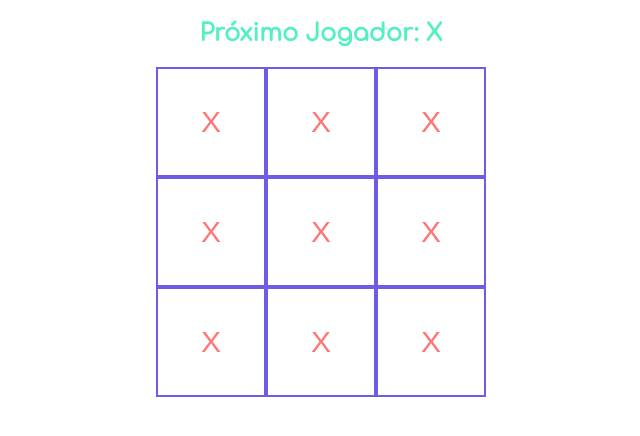
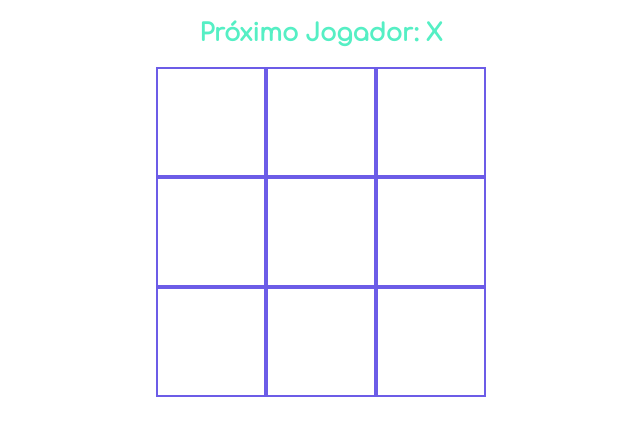
Before and after one commit to igorac/15-dias-react-CollabCode, a React (Create React App) app: page / in a window 1280 px wide. Shown: the top 436 px of the page, without its empty margins (319-959 px from the left). Built offline with nearby package versions, Linux system fonts and the light colour scheme.

Commit message:
Desafio Intermedia React Dia 03

```diff
--- a/src/components/Board/index.js
+++ b/src/components/Board/index.js
@@ -7,7 +7,7 @@ class Board extends Component {
   constructor(props) {
     super(props);
     this.state = {
-      content: 'X'
+      content: ''
     }
   }
 
@@ -17,26 +17,22 @@ class Board extends Component {
     })
   }
 
-  squareCollabs(qtd) {
-    let max = qtd;
-    const squares = [];
+  renderSquares = () => {
+    // return Array(9).fill(<Square
+    //                   onClickChange={this.handleClick}
+    //                   content={this.state.content}
+    //                   key={this.props.index}/>);
 
-    while(max--) {
-      squares.push(<Square
-                  onClickChange={this.handleClick}
-                  content={this.state.content}
-                  key={max}/>);
-    }
-
-    return squares;
+    const squares = Array(9).fill();
+    return squares.map( (square, index) => {
+      return <Square onClickChange={this.handleClick} content={this.state.content} key={index} />
+    });
   }
 
   render() {
-    const qtd = this.props.qtd;
-
     return (
       <article className="board">
-        {this.squareCollabs(qtd)}
+        {this.renderSquares()}
       </article>
     );
   }
--- a/src/components/Square/style.css
+++ b/src/components/Square/style.css
@@ -7,4 +7,5 @@
     font-size: 30px;
     color: #ff7675;
     cursor: pointer;
+    vertical-align: top; /* Alinha o texto baseline no topo */
 }
```
